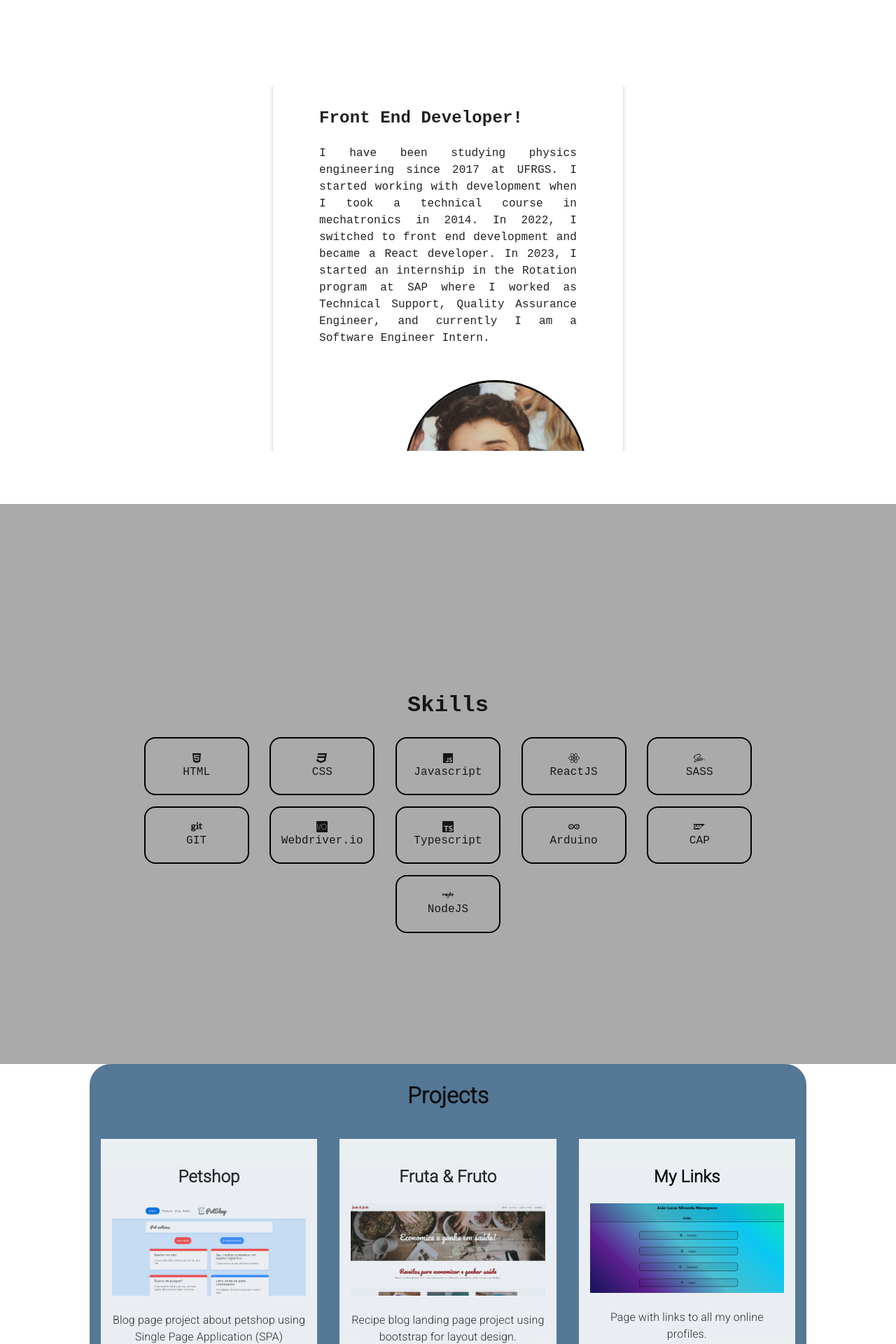
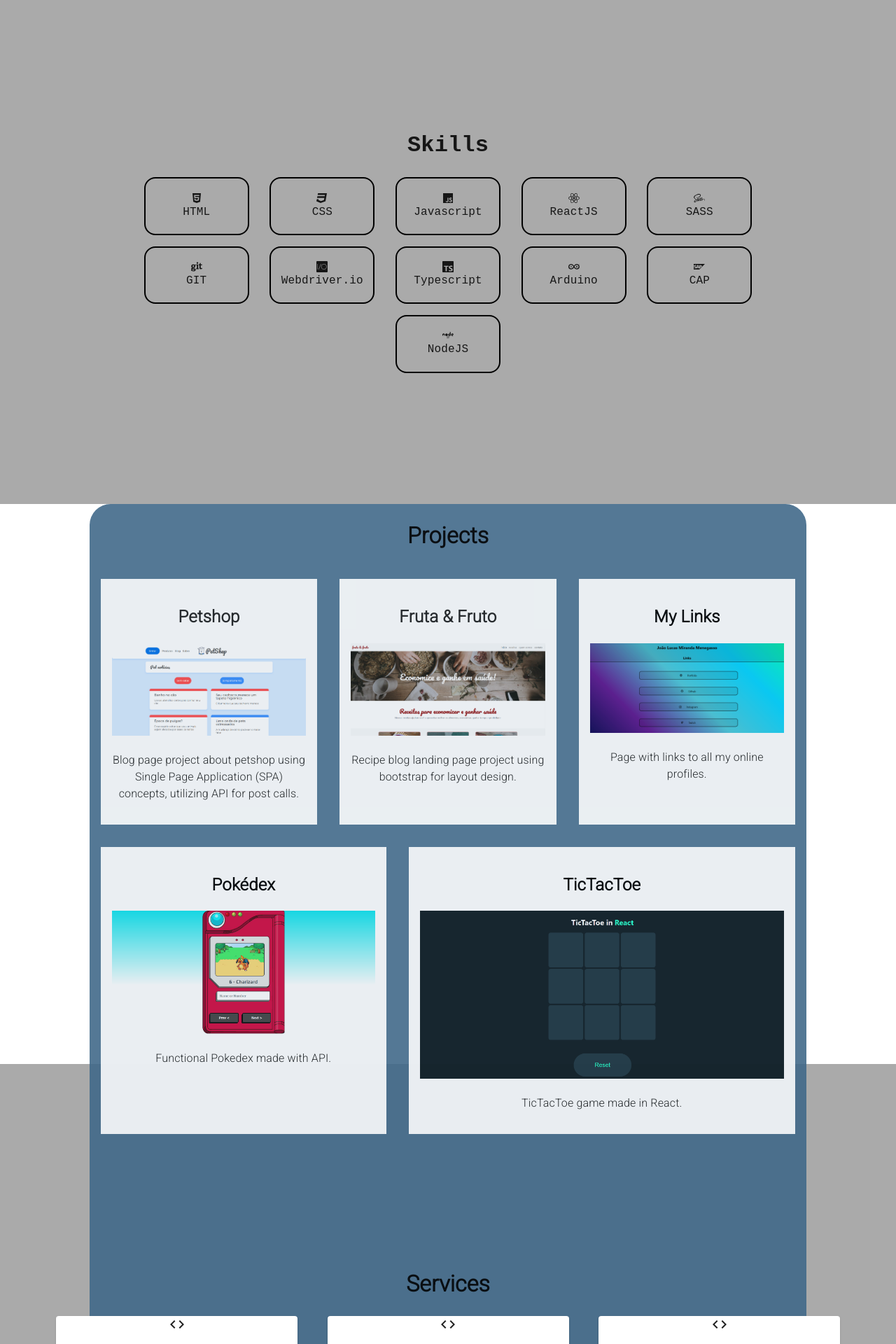
Before and after one commit to joaolucasmm/portfolio-dev, a React (Create React App) app: page / in a window 1280 px wide. Shown: the part 880-2800 px from the top of the page at 70% size. Built offline with nearby package versions, Linux system fonts and the light colour scheme.

Commit message:
Add a specific style for project section with taller height

```diff
--- a/src/App.css
+++ b/src/App.css
@@ -76,6 +76,10 @@
   width: 100vw;
 }
 
+.projects {
+  height: 150vh;
+}
+
 .section_secondaryColor {
   background-color: #AAAAAA;
 }
--- a/src/App.js
+++ b/src/App.js
@@ -25,13 +25,13 @@ function App() {
 				</div>
 			</Router>
 			<Hero language={language} styleSection='section'/>
-			<Banner language={language}  styleSection='section'/>
+			{/* <Banner language={language}  styleSection='section'/> */}
 			<Skills language={language}  styleSection='section section_secondaryColor'/>
-			<Projects language={language}  styleSection='section'/>
-			<Experience language={language} styleSection='section section_secondaryColor'/>
-			<Education language={language} styleSection='section'/>
-			<Info language={language}  styleSection='section section_secondaryColor'/>
-			<Services language={language} styleSection='section'/>
+			<Projects language={language}  styleSection='section projects'/>
+			<Services language={language} styleSection='section section_secondaryColor'/>
+			<Experience language={language} styleSection='section'/>
+			<Education language={language} styleSection='section section_secondaryColor'/>
+			<Info language={language}  styleSection='section'/>
 			<Footer />
 		</div>
 	);
```
